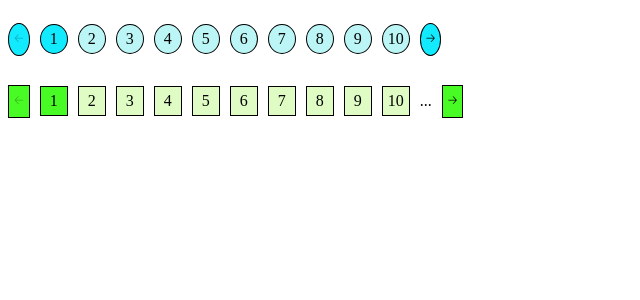
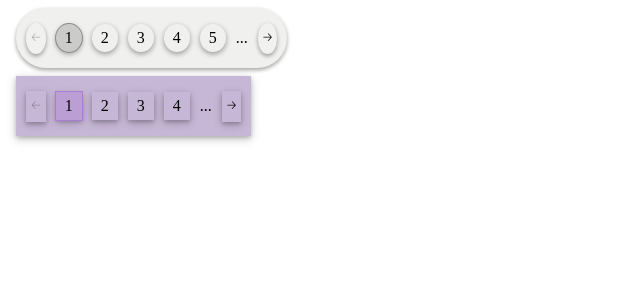
Before and after one commit to isabellaes/isabella-components, a React (Vite) app: page / in a window 1280 px wide. Shown: the top 300 px of the page, without its empty margins (0-640 px from the left). Built offline with nearby package versions, Linux system fonts and the light colour scheme.

Commit message:
fix pagination

```diff
--- a/src/App.tsx
+++ b/src/App.tsx
@@ -12,7 +12,7 @@ function App() {
     setPage2(value);
   }
   return (
-    <>
+    <div>
       <Pagination
         currentPage={currentPage1}
         count={10}
@@ -24,10 +24,11 @@ function App() {
         currentPage={currentPage2}
         count={25}
         onChange={handlePageChange2}
-        variant="outlined"
+        variant="square"
         color="secondary"
+        max={4}
       />
-    </>
+    </div>
   );
 }
 
--- a/src/components/pagination/Pagination.tsx
+++ b/src/components/pagination/Pagination.tsx
@@ -5,8 +5,10 @@ type PaginationProps = {
   count: number;
   onChange: (value: number) => void;
   currentPage: number;
-  variant: "rounded" | "outlined";
+  variant: "rounded" | "square";
   color: "primary" | "secondary";
+  max?: number;
+  siblingCount?: number;
 };
 
 const Pagination = ({
@@ -15,9 +17,12 @@ const Pagination = ({
   count,
   onChange,
   color,
+  max,
+  siblingCount,
 }: PaginationProps) => {
   const [page, setPage] = useState(1);
-  const [maxLength, setMaxLength] = useState(10);
+  const [maxLength] = useState(max ? max : 5);
+  const [sibCount] = useState(siblingCount ? siblingCount : 2);
 
   const countArray: number[] = [];
   const displayedNumbers: number[] = [];
@@ -32,12 +37,12 @@ const Pagination = ({
     }
 
     if (count > maxLength) {
-      const startIndex = page - 1;
-      const endIndex = startIndex + maxLength;
-      if (endIndex <= count) {
+      const startIndex = page - sibCount - 1;
+      const endIndex = page + sibCount;
+      if (page <= maxLength) {
+        displayedNumbers.push(...countArray.slice(0, maxLength));
+      } else {
         displayedNumbers.push(...countArray.slice(startIndex, endIndex));
-      } else {
-        displayedNumbers.push(...countArray.slice(count - maxLength, count));
       }
     } else {
       displayedNumbers.push(...countArray);
@@ -59,7 +64,7 @@ const Pagination = ({
   }, [count, currentPage, maxLength, onChange, page, variant, color]);
 
   return (
-    <div className="pagination">
+    <div className={`${variant} ${color} pagination`}>
       <button
         onClick={() => {
           if (page > 1) {
@@ -71,9 +76,9 @@ const Pagination = ({
       >
         &#129120;
       </button>
-      {count > maxLength && page > 2 && <>...</>}
+      {count > maxLength && page > maxLength && <>...</>}
       {calculatePaginationItems()}
-      {count > maxLength && page < count - maxLength + 1 && <>...</>}
+      {count > maxLength && page < count - sibCount && <>...</>}
       <button
         onClick={() => {
           if (page < count) {
@@ -95,7 +100,7 @@ type PaginationItemProps = {
   value: number;
   active: boolean;
   onChange: () => void;
-  variant: "rounded" | "outlined";
+  variant: "rounded" | "square";
   color: "primary" | "secondary";
 };
 export const PaginationItem = ({
--- a/src/components/pagination/pagination.scss
+++ b/src/components/pagination/pagination.scss
@@ -2,8 +2,27 @@
   display: flex;
   flex-direction: row;
   align-items: center;
-  min-width: fit-content;
+  justify-content: center;
   gap: 10px;
+  padding-left: 10px;
+  padding-right: 10px;
+  min-width: 200px;
+  max-width: max-content;
+  margin: 0.5em;
+  box-shadow: 0 2px 4px 0 rgba(0, 0, 0, 0.2), 0 3px 10px 0 rgba(0, 0, 0, 0.19);
+
+  &.primary {
+    background-color: rgb(240, 240, 238);
+  }
+
+  &.secondary {
+    background-color: rgb(199, 183, 214);
+  }
+
+  &.rounded {
+    box-shadow: 0 2px 4px 0 rgba(0, 0, 0, 0.2), 0 2px 4px 0 rgba(0, 0, 0, 0.19);
+    border-radius: 50px;
+  }
 
   .icon-btn {
     padding: 5px;
@@ -15,22 +34,20 @@
     border: none;
     background: none;
     text-shadow: 1px black;
+    box-shadow: 0 2px 4px 0 rgba(0, 0, 0, 0.2), 0 3px 10px 0 rgba(0, 0, 0, 0.19);
 
     &.primary {
-      background-color: rgb(18, 235, 255);
+      background-color: rgb(241, 241, 240);
     }
 
     &.secondary {
-      background-color: rgb(73, 251, 37);
+      background-color: rgb(199, 183, 214);
     }
 
     &.rounded {
-      border: 1px solid black;
+      box-shadow: 0 2px 4px 0 rgba(0, 0, 0, 0.2),
+        0 2px 4px 0 rgba(0, 0, 0, 0.19);
       border-radius: 50%;
-    }
-
-    &.outlined {
-      border: 1px solid black;
     }
   }
   .pagination-item {
@@ -39,28 +56,51 @@
     min-width: 1em;
     text-align: center;
     cursor: pointer;
+    box-shadow: 0 2px 4px 0 rgba(0, 0, 0, 0.2), 0 3px 10px 0 rgba(0, 0, 0, 0.19);
 
     &.rounded {
-      border: 1px solid black;
+      box-shadow: 0 2px 6px 0 rgba(0, 0, 0, 0.2),
+        0 2px 4px 0 rgba(0, 0, 0, 0.19);
       border-radius: 50%;
     }
 
-    &.outlined {
-      border: 1px solid black;
-    }
-
     &.primary {
-      background-color: rgb(188, 245, 245);
+      background-color: rgb(240, 240, 238);
       &.active {
-        background-color: rgb(18, 235, 255);
+        background-color: rgb(203, 203, 202);
+        outline: 1px solid rgb(138, 138, 136);
       }
     }
 
     &.secondary {
-      background-color: rgb(223, 252, 196);
+      background-color: rgb(199, 183, 214);
       &.active {
-        background-color: rgb(73, 251, 37);
+        background-color: rgb(187, 159, 212);
+        outline: 1px solid rgb(170, 125, 210);
       }
     }
   }
 }
+
+/*
+
+
+    .pagination .page-item.normal.ts-remove,
+    .pagination .page-item.normal.ts-insert {
+      width: 0;
+      opacity: 0;
+      margin: 0;
+    }
+    .pagination .page-item.normal {
+      width: 1.5rem;
+      opacity: 1;
+      transition: width   ease-in-out .3s .15s,
+                  opacity ease-in-out .25s .15s,
+                  margin  ease-in-out .25s .15s;
+    }
+
+    .pagination .page-item a {
+      transition: background-color .15s ease-in-out, color .15s ease-in-out;
+    }
+
+*/
```
